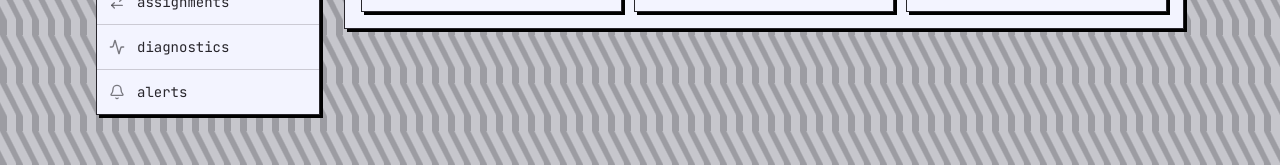
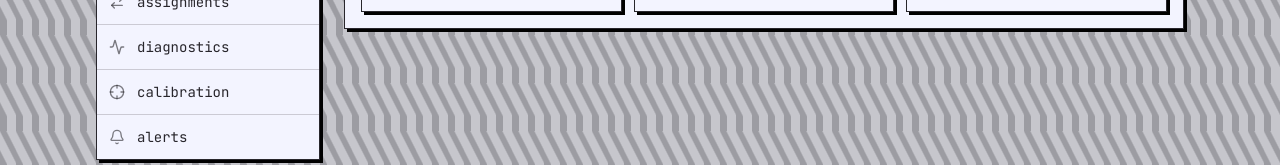
Before and after one commit to copayne/airq-fe, a Next.js app: page /settings in a window 1280 px wide. Shown: the part 349-514 px from the top of the page. Built offline with nearby package versions, Linux system fonts and the light colour scheme; no server answers; sample sign-in values are in the browser's storage.

Commit message:
going to 1

```diff
--- a/src/components/settings/SettingsLayout.tsx
+++ b/src/components/settings/SettingsLayout.tsx
@@ -1,7 +1,7 @@
 import React from 'react';
 import Link from 'next/link';
 import { useRouter } from 'next/router';
-import { MapPin, Cpu, ArrowRightLeft, ChevronLeft, Activity, Bell } from 'lucide-react';
+import { MapPin, Cpu, ArrowRightLeft, ChevronLeft, Activity, Bell, Crosshair } from 'lucide-react';
 import Layout from '../layout/Layout';
 
 interface SettingsLayoutProps {
@@ -15,6 +15,7 @@
   { href: '/settings/sensors', label: 'sensors', icon: Cpu },
   { href: '/settings/assignments', label: 'assignments', icon: ArrowRightLeft },
   { href: '/settings/diagnostics', label: 'diagnostics', icon: Activity },
+  { href: '/settings/calibration', label: 'calibration', icon: Crosshair },
   { href: '/settings/alerts', label: 'alerts', icon: Bell },
 ];
 
```
